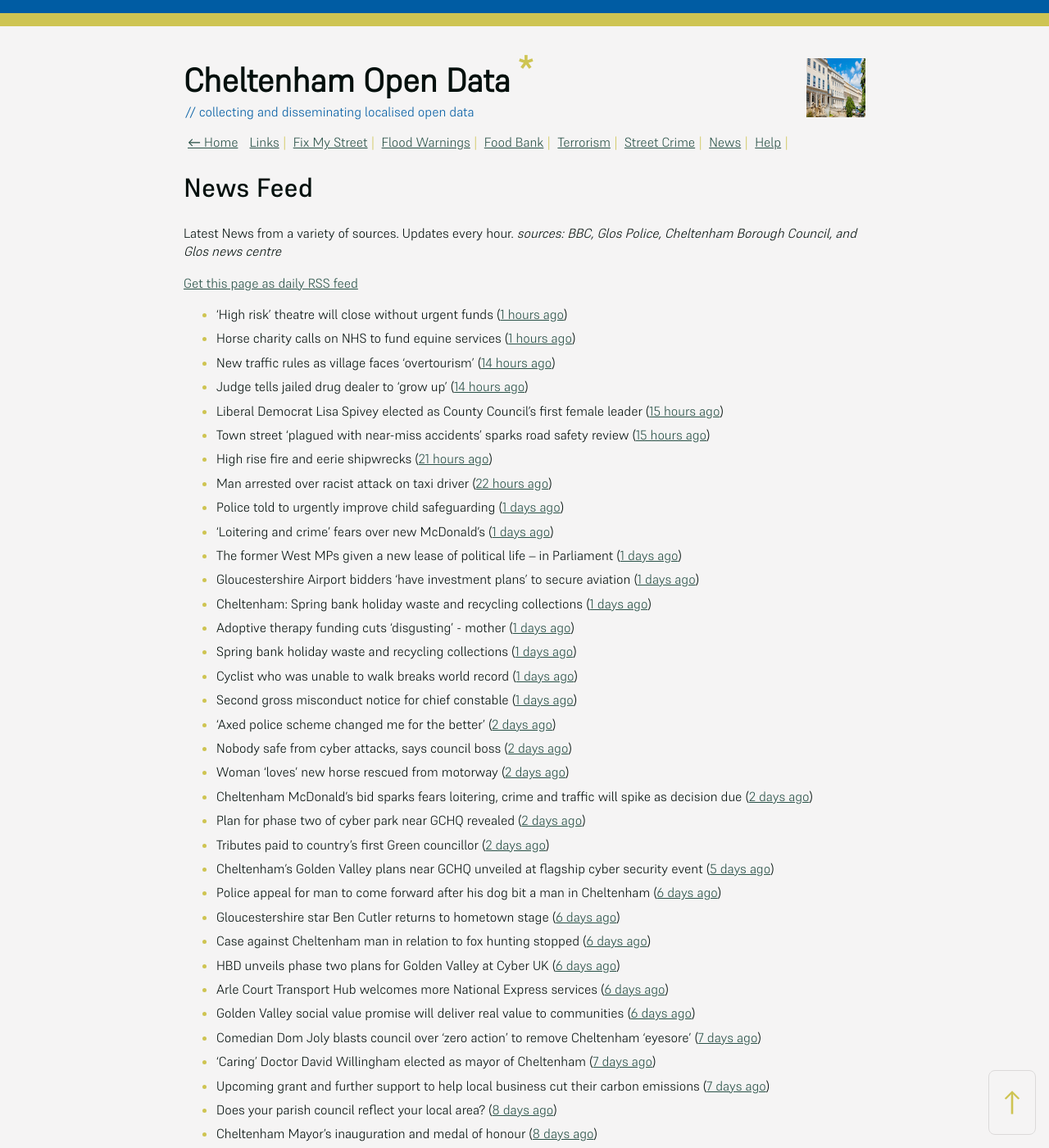
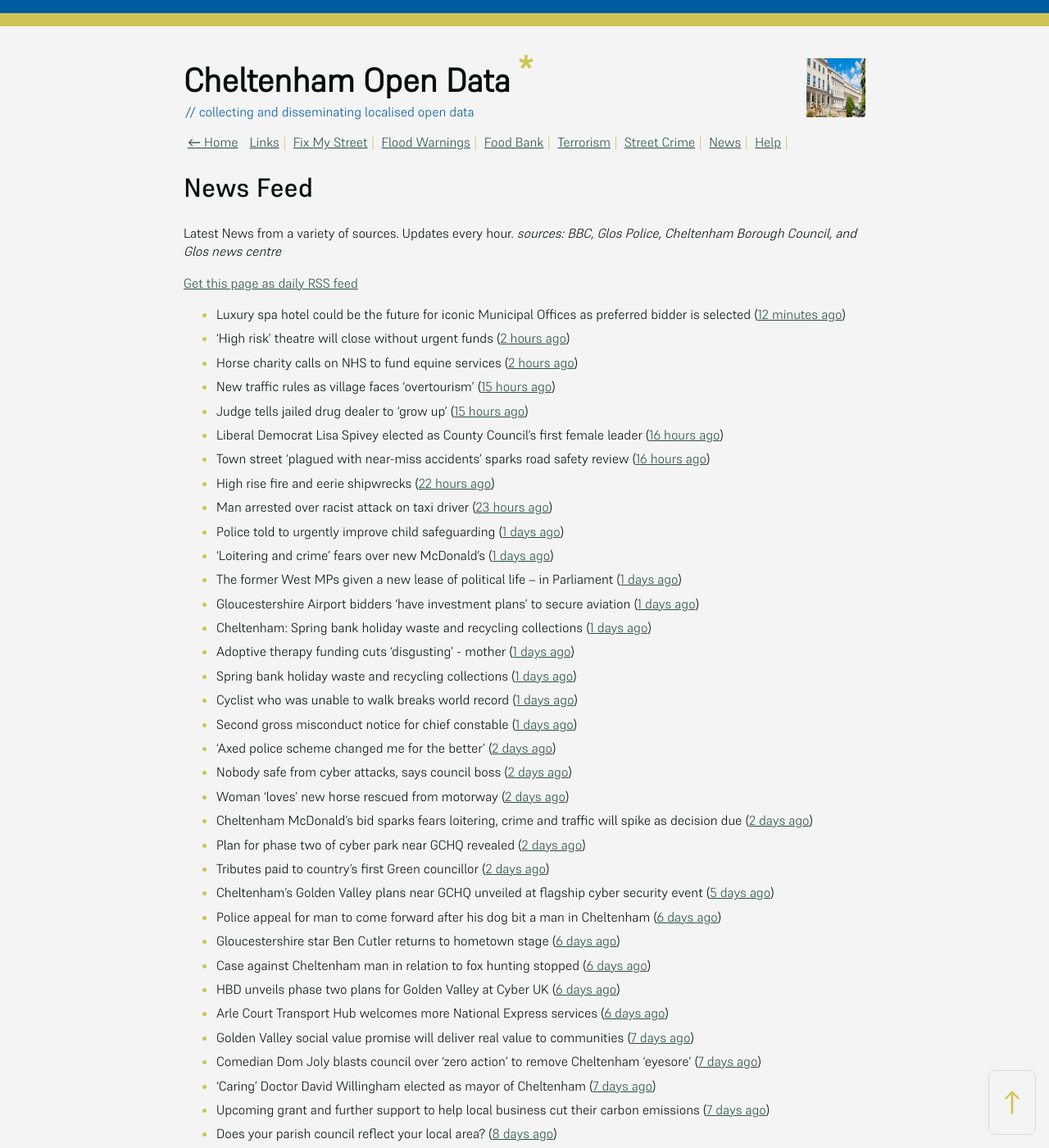
Before and after one commit to mat-0/cheltenham-open-data, a Jekyll site: the page built from _pages/news.md, in a window 1280 px wide and 1400 px high. Shown: the whole window at 82% size. Built offline with Jekyll 4.4.1, drawn with Linux system fonts in a browser that asks for light colours; some of the changed text lies outside the part shown.

Commit message:
Updated 2025-05-22 07:57:58

```diff
--- a/_pages/news.md
+++ b/_pages/news.md
@@ -12,14 +12,15 @@ _sources: BBC, Glos Police, Cheltenham Borough Council, and Glos news centre_
 [Get this page as daily RSS feed](/daily.rss)
 
 <!-- news_marker starts -->
-- 'High risk' theatre will close without urgent funds ([1 hours ago](https://www.bbc.com/news/articles/cvgqqypywe1o))
-- Horse charity calls on NHS to fund equine services ([1 hours ago](https://www.bbc.com/news/articles/cy8d927xllzo))
-- New traffic rules as village faces 'overtourism' ([14 hours ago](https://www.bbc.com/news/articles/cvg99j1y39ro))
-- Judge tells jailed drug dealer to 'grow up' ([14 hours ago](https://www.bbc.com/news/articles/cp3qqky8gnwo))
-- Liberal Democrat Lisa Spivey elected as County Council’s first female leader ([15 hours ago](https://gloucesternewscentre.co.uk/liberal-democrat-lisa-spivey-elected-as-county-councils-first-female-leader/))
-- Town street ‘plagued with near-miss accidents’ sparks road safety review ([15 hours ago](https://gloucesternewscentre.co.uk/town-street-plagued-with-near-miss-accidents-sparks-road-safety-review/))
-- High rise fire and eerie shipwrecks ([21 hours ago](https://www.bbc.com/news/articles/cre99p0g8vxo))
-- Man arrested over racist attack on taxi driver ([22 hours ago](https://www.bbc.com/news/articles/c87jjwnqxz2o))
+- Luxury spa hotel could be the future for iconic Municipal Offices as preferred bidder is selected ([12 minutes ago](https://www.cheltenham.gov.uk/news/article/3014/luxury_spa_hotel_could_be_the_future_for_iconic_municipal_offices_as_preferred_bidder_is_selected))
+- 'High risk' theatre will close without urgent funds ([2 hours ago](https://www.bbc.com/news/articles/cvgqqypywe1o))
+- Horse charity calls on NHS to fund equine services ([2 hours ago](https://www.bbc.com/news/articles/cy8d927xllzo))
+- New traffic rules as village faces 'overtourism' ([15 hours ago](https://www.bbc.com/news/articles/cvg99j1y39ro))
+- Judge tells jailed drug dealer to 'grow up' ([15 hours ago](https://www.bbc.com/news/articles/cp3qqky8gnwo))
+- Liberal Democrat Lisa Spivey elected as County Council’s first female leader ([16 hours ago](https://gloucesternewscentre.co.uk/liberal-democrat-lisa-spivey-elected-as-county-councils-first-female-leader/))
+- Town street ‘plagued with near-miss accidents’ sparks road safety review ([16 hours ago](https://gloucesternewscentre.co.uk/town-street-plagued-with-near-miss-accidents-sparks-road-safety-review/))
+- High rise fire and eerie shipwrecks ([22 hours ago](https://www.bbc.com/news/articles/cre99p0g8vxo))
+- Man arrested over racist attack on taxi driver ([23 hours ago](https://www.bbc.com/news/articles/c87jjwnqxz2o))
 - Police told to urgently improve child safeguarding ([1 days ago](https://www.bbc.com/news/articles/clyggrx8njeo))
 - ‘Loitering and crime’ fears over new McDonald’s ([1 days ago](https://www.bbc.com/news/articles/ckg4xerxx67o))
 - The former West MPs given a new lease of political life – in Parliament ([1 days ago](https://www.bbc.com/news/articles/cp8y26vvkyxo))
@@ -41,7 +42,7 @@ _sources: BBC, Glos Police, Cheltenham Borough Council, and Glos news centre_
 - Case against Cheltenham man in relation to fox hunting stopped ([6 days ago](https://gloucesternewscentre.co.uk/case-against-cheltenham-man-in-relation-to-fox-hunting-stopped/))
 - HBD unveils phase two plans for Golden Valley at Cyber UK ([6 days ago](https://www.cheltenham.gov.uk/news/article/3012/hbd_unveils_phase_two_plans_for_golden_valley_at_cyber_uk))
 - Arle Court Transport Hub welcomes more National Express services ([6 days ago](https://gloucesternewscentre.co.uk/arle-court-transport-hub-welcomes-more-national-express-services/))
-- Golden Valley social value promise will deliver real value to communities ([6 days ago](https://www.cheltenham.gov.uk/news/article/3011/golden_valley_social_value_promise_will_deliver_real_value_to_communities))
+- Golden Valley social value promise will deliver real value to communities ([7 days ago](https://www.cheltenham.gov.uk/news/article/3011/golden_valley_social_value_promise_will_deliver_real_value_to_communities))
 - Comedian Dom Joly blasts council over ‘zero action’ to remove Cheltenham ‘eyesore’ ([7 days ago](https://gloucesternewscentre.co.uk/comedian-dom-joly-blasts-council-over-zero-action-to-remove-cheltenham-eyesore/))
 - ‘Caring’ Doctor David Willingham elected as mayor of Cheltenham ([7 days ago](https://gloucesternewscentre.co.uk/caring-doctor-david-willingham-elected-as-mayor-of-cheltenham/))
 - Upcoming grant and further support to help local business cut their carbon emissions ([7 days ago](https://www.cheltenham.gov.uk/news/article/3010/upcoming_grant_and_further_support_to_help_local_business_cut_their_carbon_emissions))
@@ -60,7 +61,7 @@ _sources: BBC, Glos Police, Cheltenham Borough Council, and Glos news centre_
 - Work set to begin on final stage of A435 Cheltenham to Bishop’s Cleeve cycleway ([15 days ago](https://gloucesternewscentre.co.uk/work-set-to-begin-on-final-stage-of-a435-cheltenham-to-bishops-cleeve-cycleway/))
 - Gloucester Royal Marines Cadets win National Competition ([15 days ago](https://gloucesternewscentre.co.uk/gloucester-royal-marines-cadets-win-national-competition/))
 - Bowls: Gloucestershire finally put to bed their last remaining competition of season ([15 days ago](https://gloucesternewscentre.co.uk/bowls-gloucestershire-finally-put-to-bed-their-last-remaining-competition-of-season/))
-- Filipino nurses celebrate 25 years of service ([15 days ago](https://gloucesternewscentre.co.uk/filipino-nurses-celebrate-25-years-of-service/))
+- Filipino nurses celebrate 25 years of service ([16 days ago](https://gloucesternewscentre.co.uk/filipino-nurses-celebrate-25-years-of-service/))
 - Appeal after man stole man’s watch in Cheltenham ([16 days ago](https://gloucesternewscentre.co.uk/appeal-after-man-stole-mans-watch-in-cheltenham/))
 - Cheltenham Borough Council invites community input on new trees strategy ([29 days ago](https://www.cheltenham.gov.uk/news/article/3005/cheltenham_borough_council_invites_community_input_on_new_trees_strategy))
 
```
Also changed, not shown: _data/flood.json (+5 -27 lines), _pages/fix-my-street.md (+2 -2 lines), index.md (+4 -4 lines).
